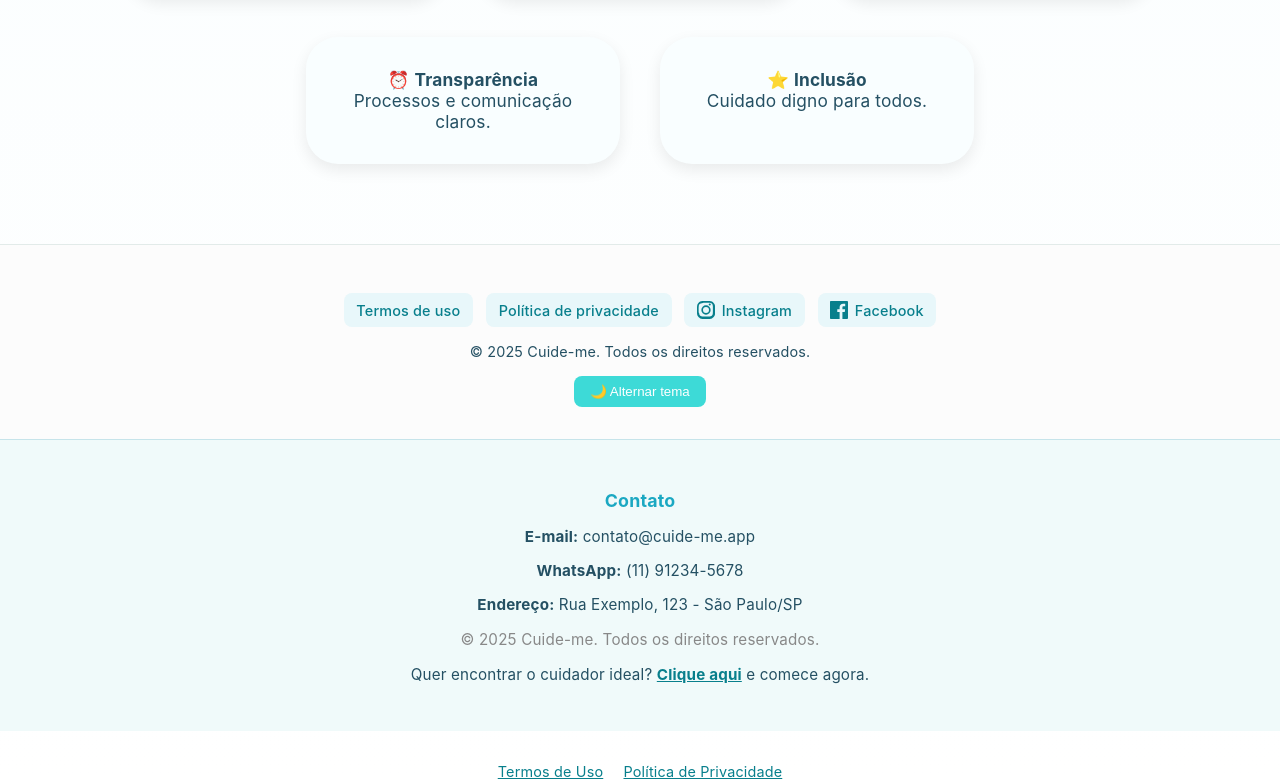
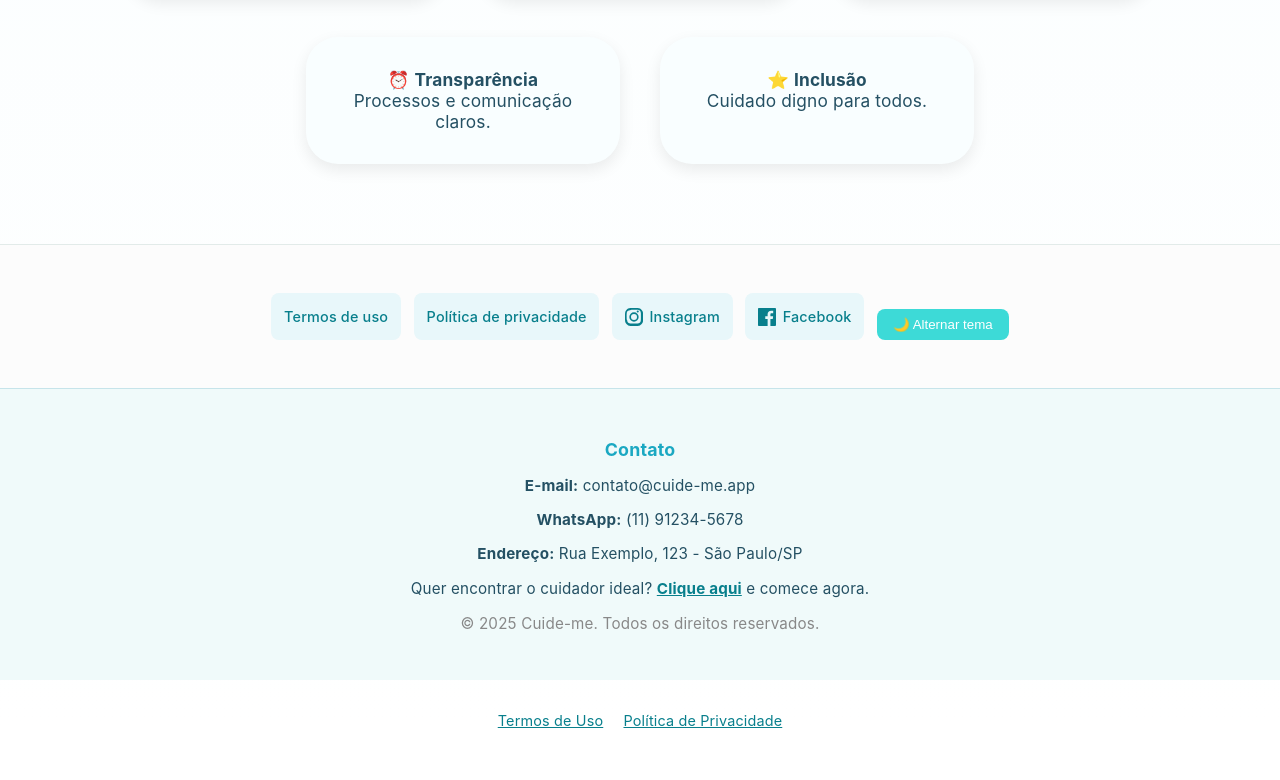
Before and after one commit to fospacheco/cuide-me-landing, a plain HTML site: page pagina-homepage.html in a window 1280 px wide. Shown: the part 2166-2946 px from the top of the page. After the commit the page ends 2895 px from the top, so only its background shows below. Drawn offline with nearby package versions, Linux system fonts and the light colour scheme; no server answers.

Commit message:
Update pagina-homepage.html

```diff
--- a/pagina-homepage.html
+++ b/pagina-homepage.html
@@ -1194,7 +1194,7 @@ Encontre cuidadores na sua região.</div></div></div></section><!-- seção form
 <svg fill="#087f8c" height="18" viewbox="0 0 24 24" width="18" xmlns="http://www.w3.org/2000/svg">
 <path d="M22.675 0h-21.35C.597 0 0 .597 0 1.326v21.348C0 23.403.597 24 1.326 24H12.82v-9.294H9.692V11.11h3.128V8.413c0-3.1 1.893-4.788 4.658-4.788 1.325 0 2.463.099 2.794.143v3.24l-1.918.001c-1.504 0-1.795.716-1.795 1.763v2.312h3.587l-.467 3.596h-3.12V24h6.116c.73 0 1.326-.597 1.326-1.326V1.326C24 .597 23.403 0 22.675 0z"></path>
 </svg>
- Facebook</a></div><div style="margin-top: 1rem;">© 2025 Cuide-me. Todos os direitos reservados.</div>
+ Facebook</a>
 <button aria-label="Alternar tema escuro/claro" id="toggle-dark" style="margin-top: 1rem; padding: 0.5rem 1rem; border-radius: 8px; background-color: #3ddad7; color: white; border: none; cursor: pointer;">
     🌙 Alternar tema
    </button></footer>
@@ -1217,8 +1217,8 @@ Encontre cuidadores na sua região.</div></div></div></section><!-- seção form
 <p><strong>E-mail:</strong> contato@cuide-me.app</p>
 <p><strong>WhatsApp:</strong> (11) 91234-5678</p>
 <p><strong>Endereço:</strong> Rua Exemplo, 123 - São Paulo/SP</p>
+<p style="margin-top: 1rem;">Quer encontrar o cuidador ideal? <a href="https://cuide-me.vercel.app/cadastro-cliente.html" style="color: #087f8c; font-weight: bold;">Clique aqui</a> e comece agora.</p>
 <p style="margin-top: 1rem; color: #888;">© 2025 Cuide-me. Todos os direitos reservados.</p>
-<p style="margin-top: 1rem;">Quer encontrar o cuidador ideal? <a href="https://cuide-me.vercel.app/cadastro-cliente.html" style="color: #087f8c; font-weight: bold;">Clique aqui</a> e comece agora.</p>
 </footer>
 <script>
 window.addEventListener("scroll", function () {
```
